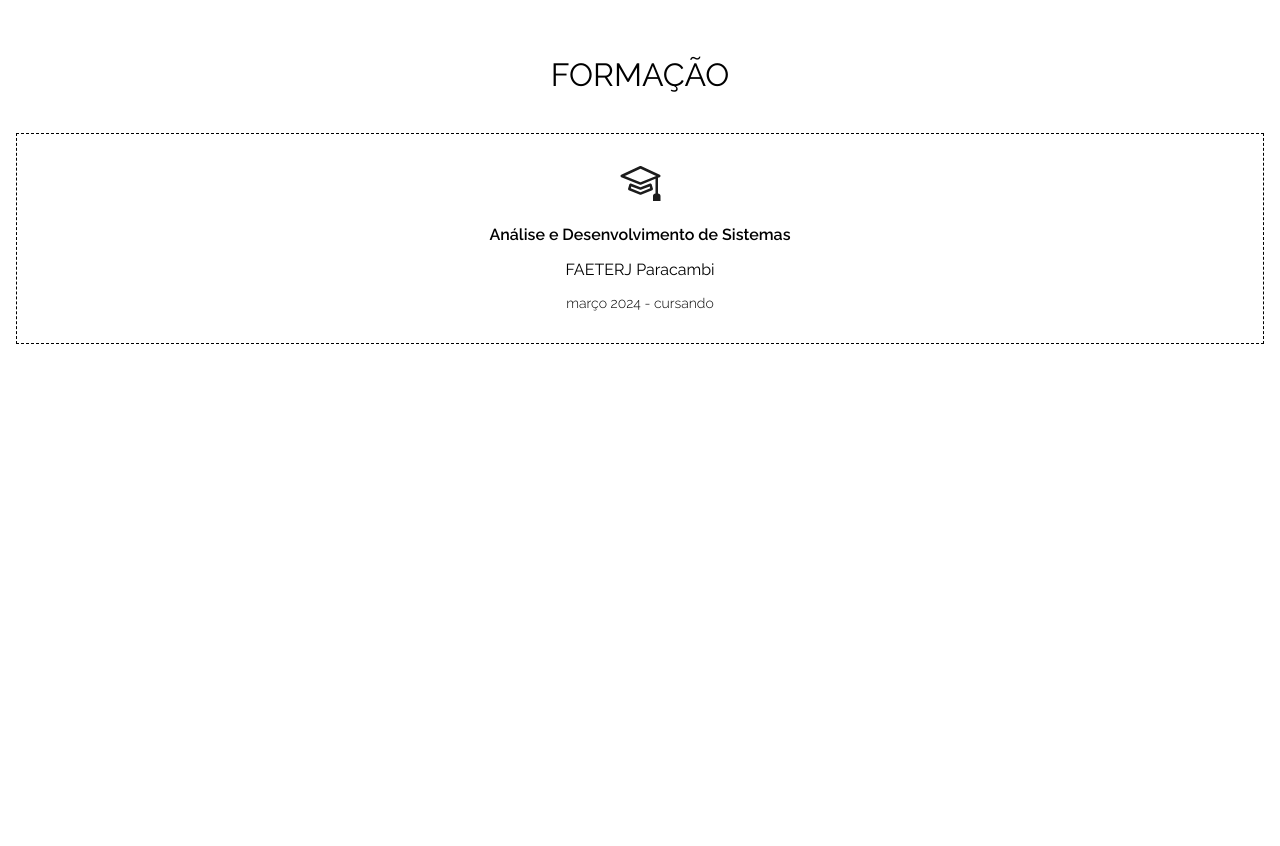
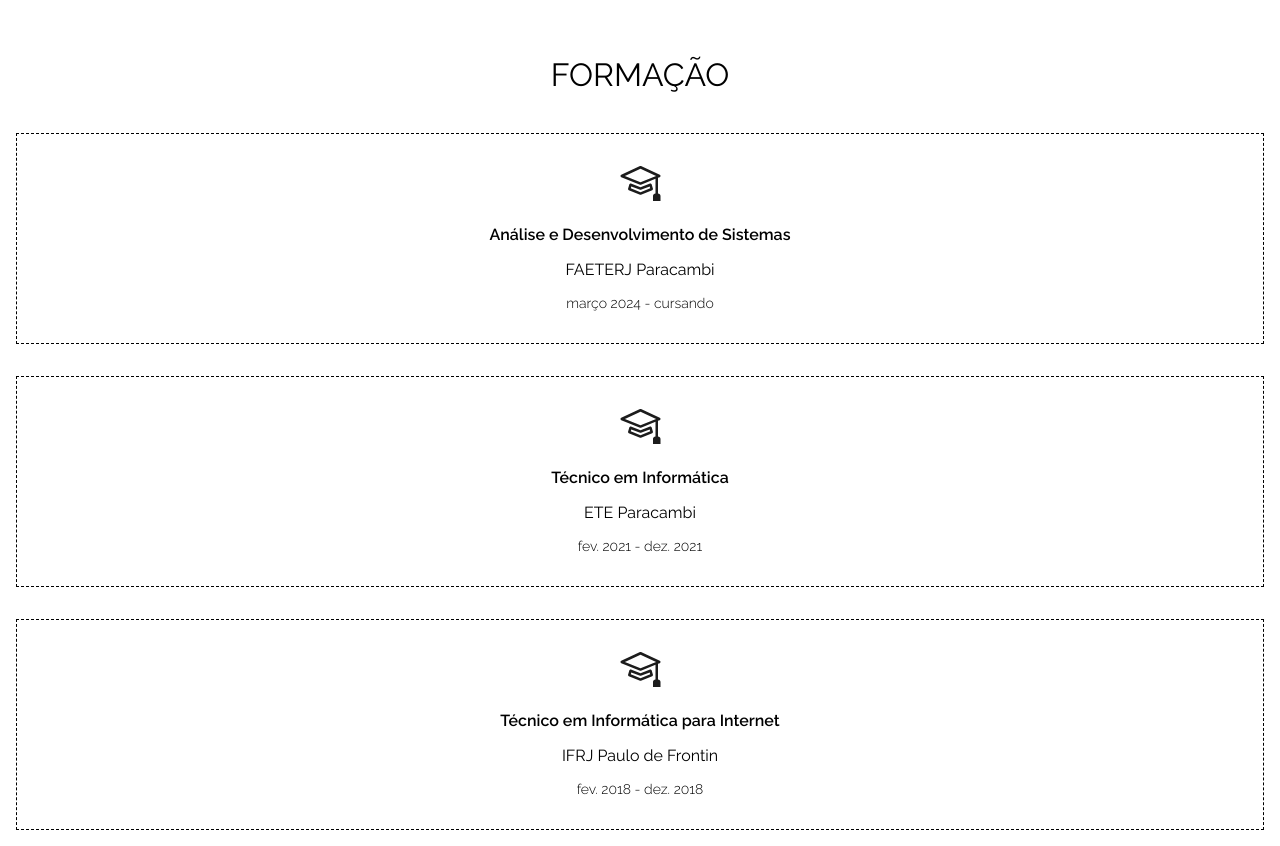
Before and after one commit to GracilianoOG/dio-portfolio, a React (Vite) app: page / in a window 1280 px wide. Shown: the part 1540-2386 px from the top of the page. Before the commit the page ends 1900 px from the top, so only its background shows below. Built offline with nearby package versions, Linux system fonts and the light colour scheme.

Commit message:
Add cards about courses and styling to fit them

```diff
--- a/src/components/EducationSection.jsx
+++ b/src/components/EducationSection.jsx
@@ -1,15 +1,33 @@
+import styled from "styled-components";
 import EducationCard from "./EducationCard";
 import SectionTitleStyled from "./styles/SectionTitleStyled";
+
+const SectionContent = styled.div`
+  display: grid;
+  gap: 2rem;
+`;
 
 function EducationSection() {
   return (
     <section>
       <SectionTitleStyled>Formação</SectionTitleStyled>
-      <EducationCard
-        course="Análise e Desenvolvimento de Sistemas"
-        location="FAETERJ Paracambi"
-        date="março 2024 - cursando"
-      />
+      <SectionContent>
+        <EducationCard
+          course="Análise e Desenvolvimento de Sistemas"
+          location="FAETERJ Paracambi"
+          date="março 2024 - cursando"
+        />
+        <EducationCard
+          course="Técnico em Informática"
+          location="ETE Paracambi"
+          date="fev. 2021 - dez. 2021"
+        />
+        <EducationCard
+          course="Técnico em Informática para Internet"
+          location="IFRJ Paulo de Frontin"
+          date="fev. 2018 - dez. 2018"
+        />
+      </SectionContent>
     </section>
   );
 }
```
